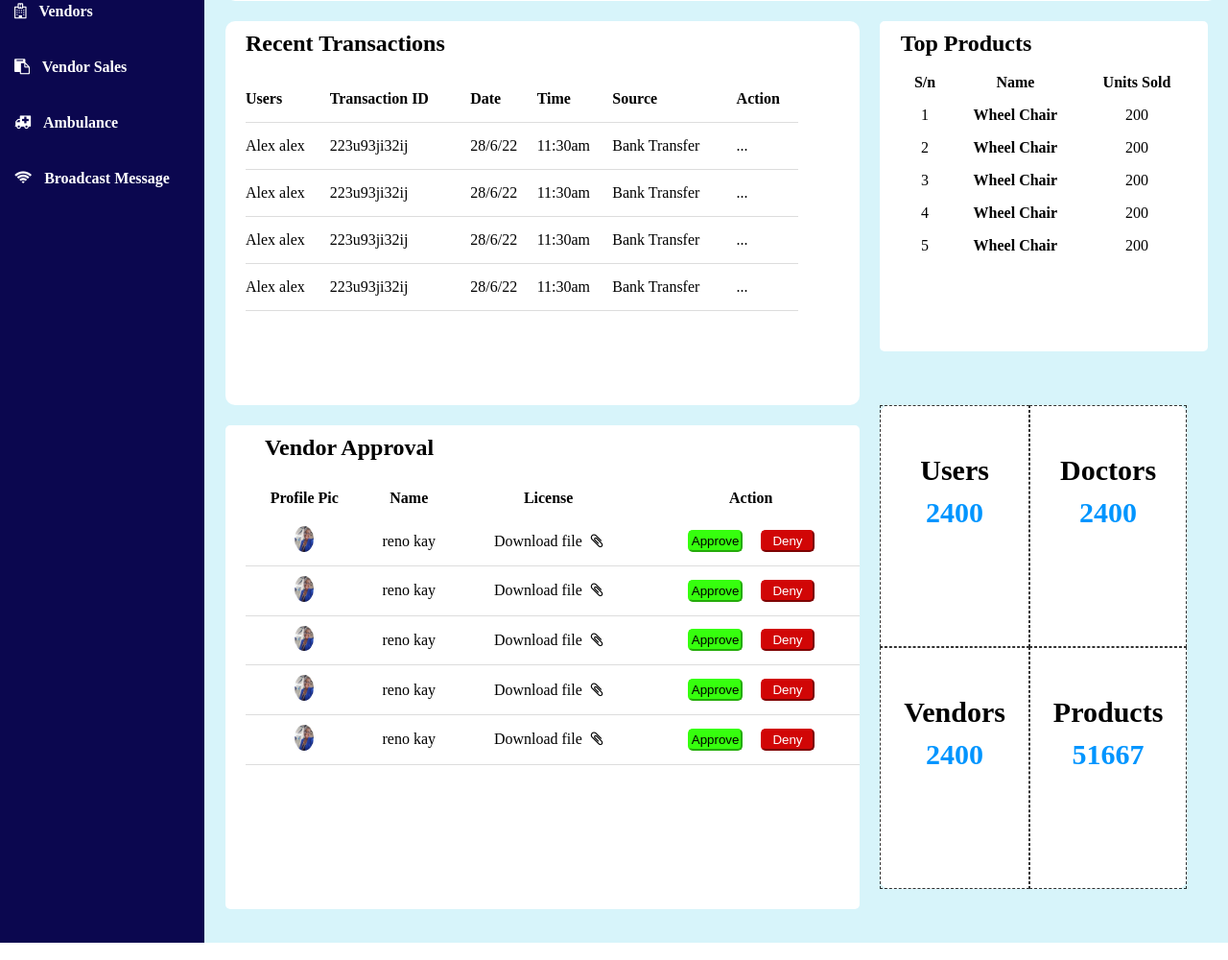
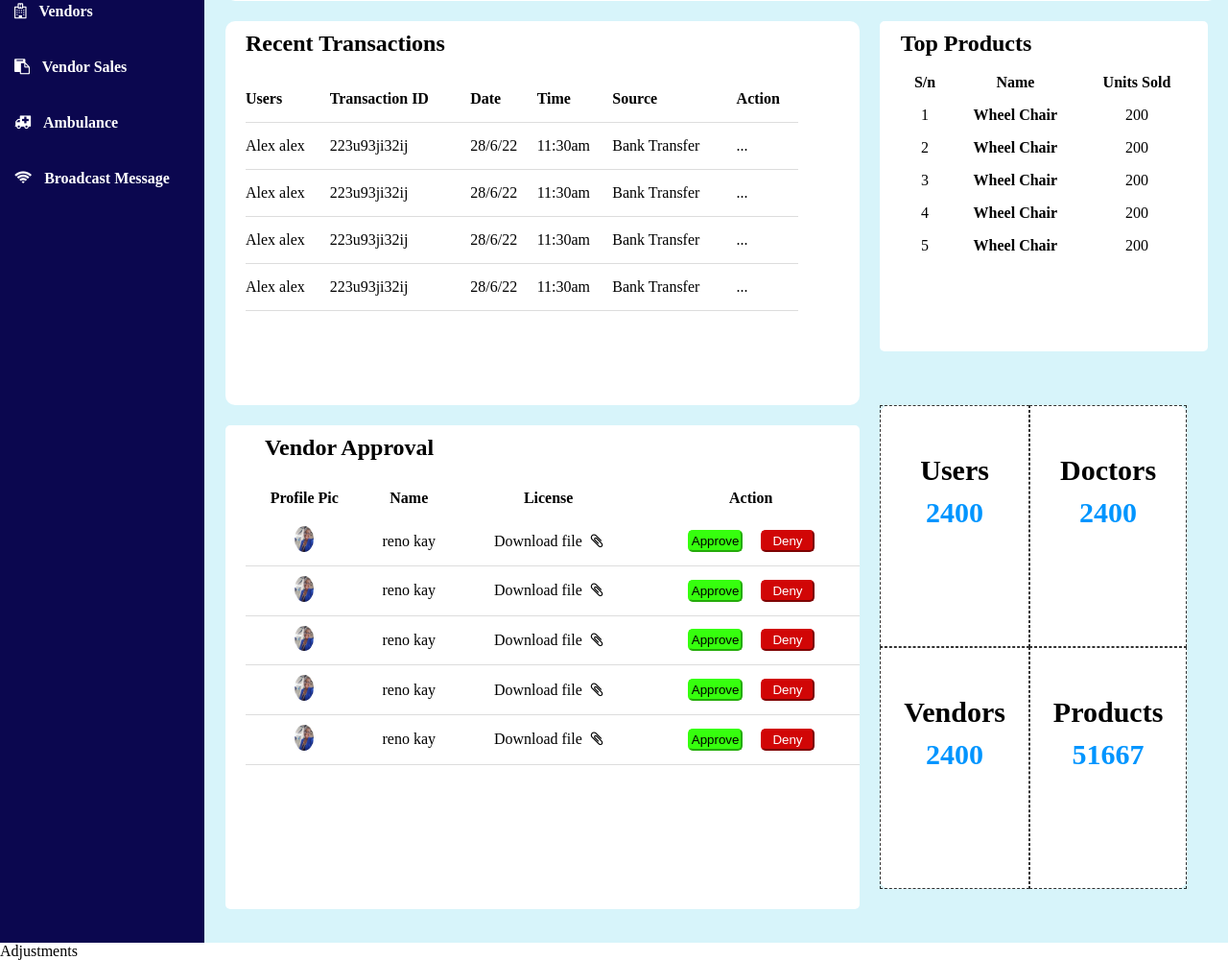
Before and after one commit to franknaomi/Hospytal-Dashboard, a plain HTML site: page index.html in a window 1280 px wide. Shown: the part 402-1402 px from the top of the page at 96% size. Drawn offline with Linux system fonts and the light colour scheme.

Commit message:
modified index.html

```diff
--- a/index.html
+++ b/index.html
@@ -222,6 +222,7 @@
             </div>
         </div>
     </section>
+    <p>Adjustments</p>
 </body>
 
 </html>
```
